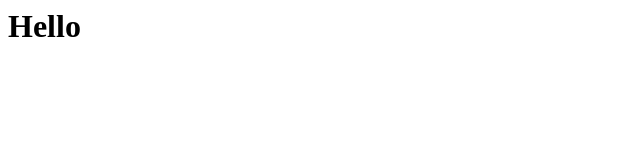
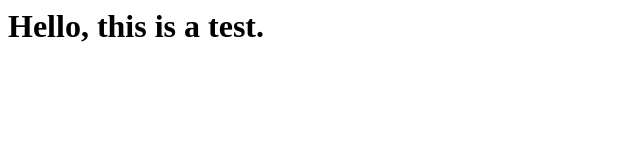
Before and after one commit to BinaryBhaskar/binarybhaskar.github.io, a plain HTML site: page index.html in a window 1280 px wide. Shown: the whole page, without its empty margins (0-640 px from the left). Drawn offline with Linux system fonts and the light colour scheme.

Commit message:
Update index.html

```diff
--- a/index.html
+++ b/index.html
@@ -3,6 +3,6 @@
     <TITLE>Test</TITLE>
   </HEAD>
   <BODY>
-    <H1>Hello</H1>
+    <H1>Hello, this is a test.</H1>
   </BODY>
 </HTML>
```
